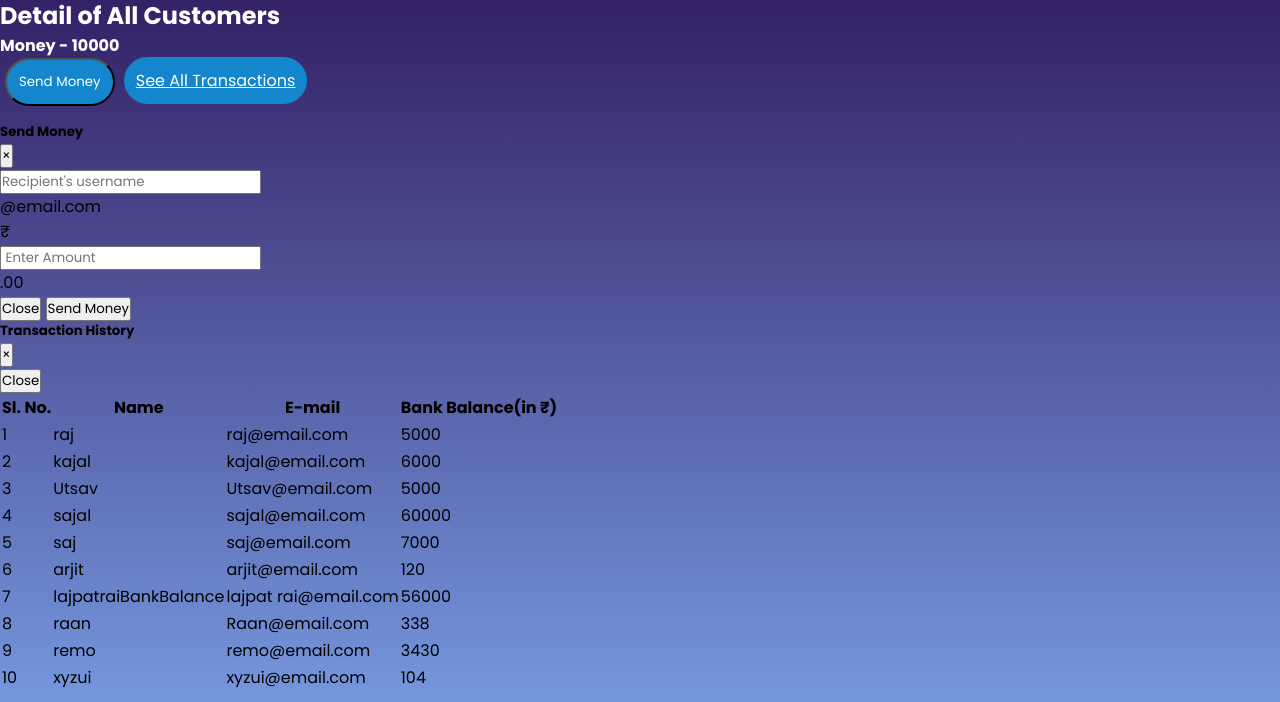
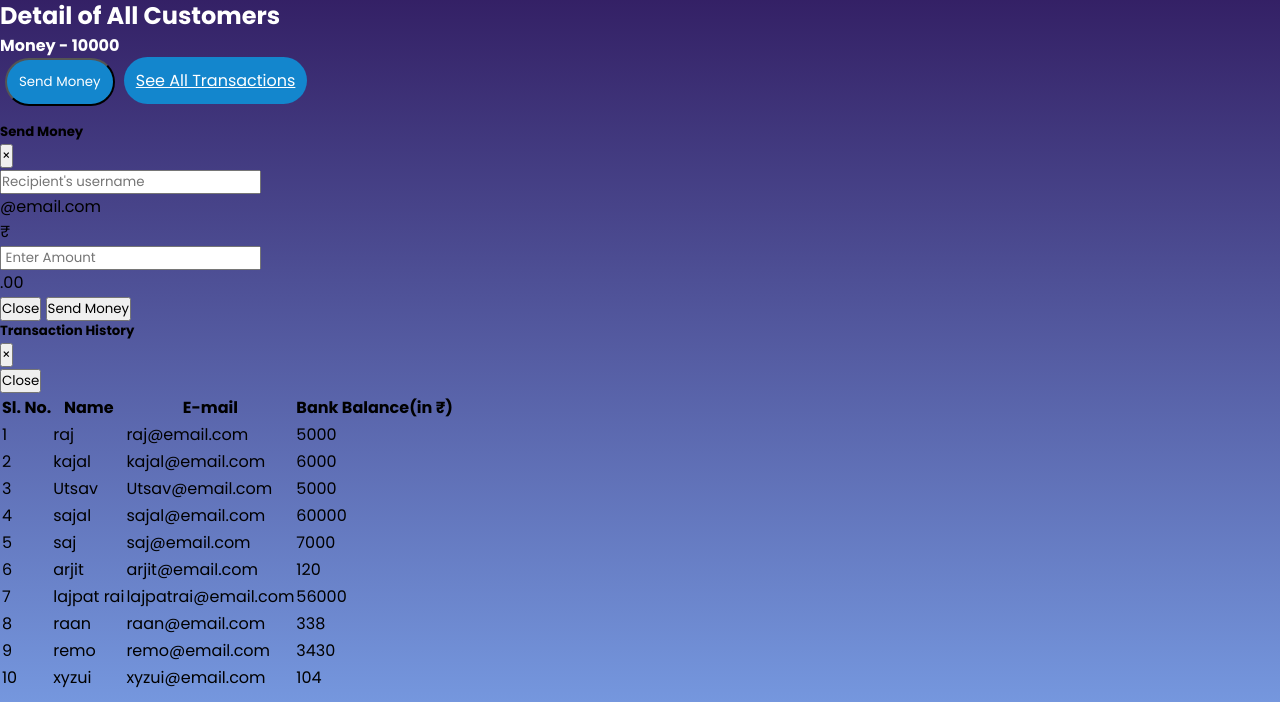
Before and after one commit to Arjitsharma1234/Basic-Banking-System, a plain HTML site: page customer.html in a window 1280 px wide. Shown: the part 98-800 px from the top of the page. Drawn offline with nearby package versions, Linux system fonts and the light colour scheme; a web font is replaced by a local one.

Commit message:
Update customer.html

```diff
--- a/customer.html
+++ b/customer.html
@@ -164,8 +164,8 @@
                         </tr>
                         <tr class="table-light">
                             <td scope="row">7</td>
-                            <td>lajpatraiBankBalance</td>
-                            <td>lajpat rai@email.com</td>
+                            <td>lajpat rai</td>
+                            <td>lajpatrai@email.com</td>
                             <td>
                                 <p id="lajpat rai">56000</p>
                             </td>
@@ -173,9 +173,9 @@
                         <tr class="table-info">
                             <td scope="row">8</td>
                             <td>raan</td>
-                            <td>Raan@email.com</td>
+                            <td>raan@email.com</td>
                             <td>
-                                <p id="RajaBankBalance">338</p>
+                                <p id="raanBankBalance">338</p>
                             </td>
                         </tr>
                         <tr class="table-light">
```
